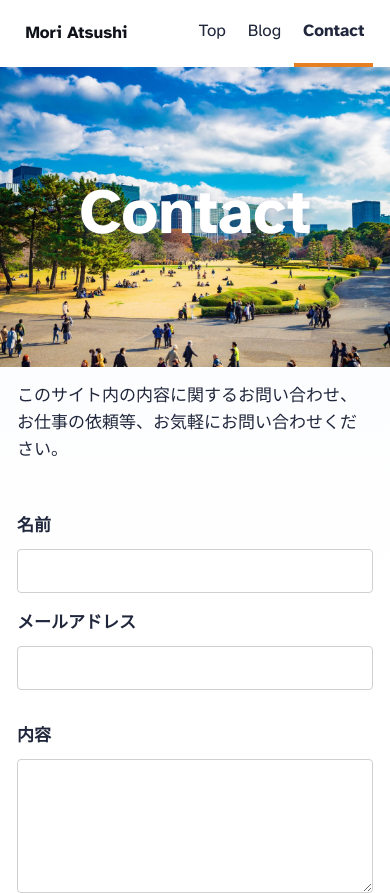
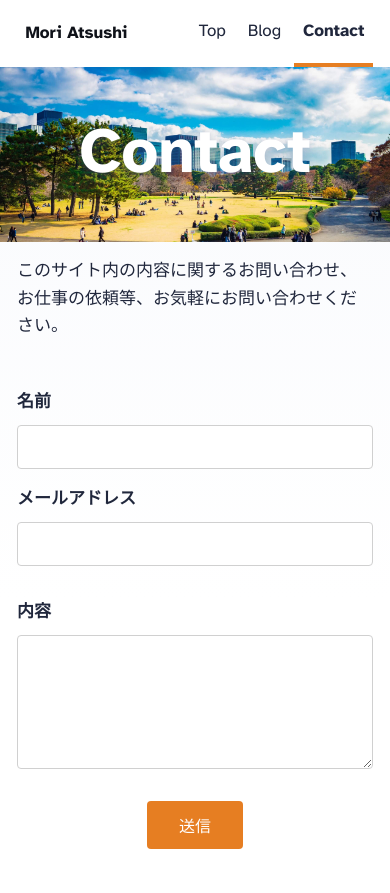
Before and after one commit to mori-atsushi/portfolio-front, an Astro site: page /contact in a window 390 px wide. Shown: the top 893 px of the page. Built offline with nearby package versions, Linux system fonts and the light colour scheme; Astro itself is replaced by a stand-in of ours.

Commit message:
Add responsive design to ImageHeader component

```diff
--- a/src/components/ImageHeader.astro
+++ b/src/components/ImageHeader.astro
@@ -16,7 +16,6 @@ const { title, backgroundImage } = Astro.props;
 	position: relative;
 	width: 100%;
 	height: 300px;
-	max-height: 300px;
 	display: flex;
 	justify-content: center;
 	align-items: center;
@@ -24,6 +23,22 @@ const { title, backgroundImage } = Astro.props;
 	background-size: cover;
 	background-position: center;
 	background-repeat: no-repeat;
+}
+
+@media (max-width: 720px) {
+	.page-header {
+		height: 0;
+		padding-bottom: 45%;
+		position: relative;
+	}
+
+	.page-title {
+		position: absolute;
+		top: 50%;
+		left: 50%;
+		transform: translate(-50%, -50%);
+		margin: 0;
+	}
 }
 
 .page-title {
```
